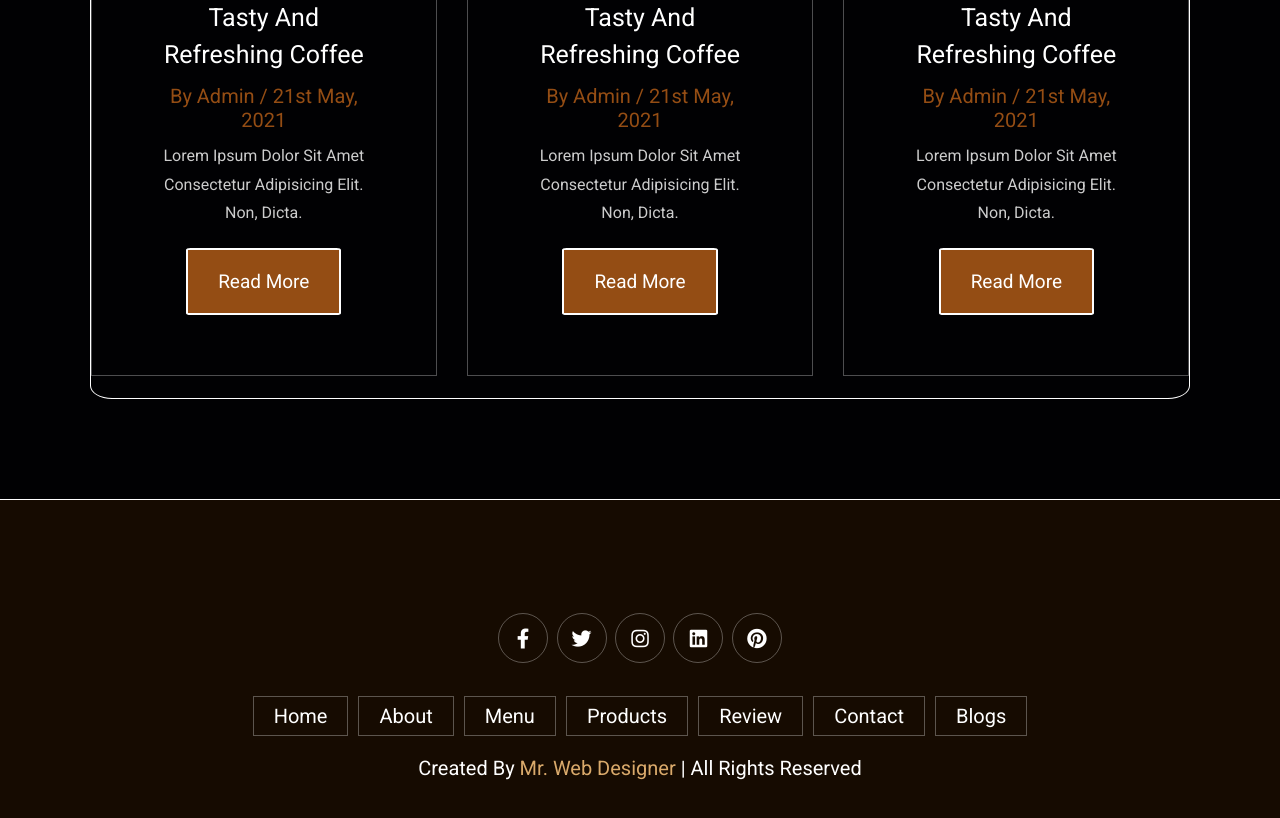
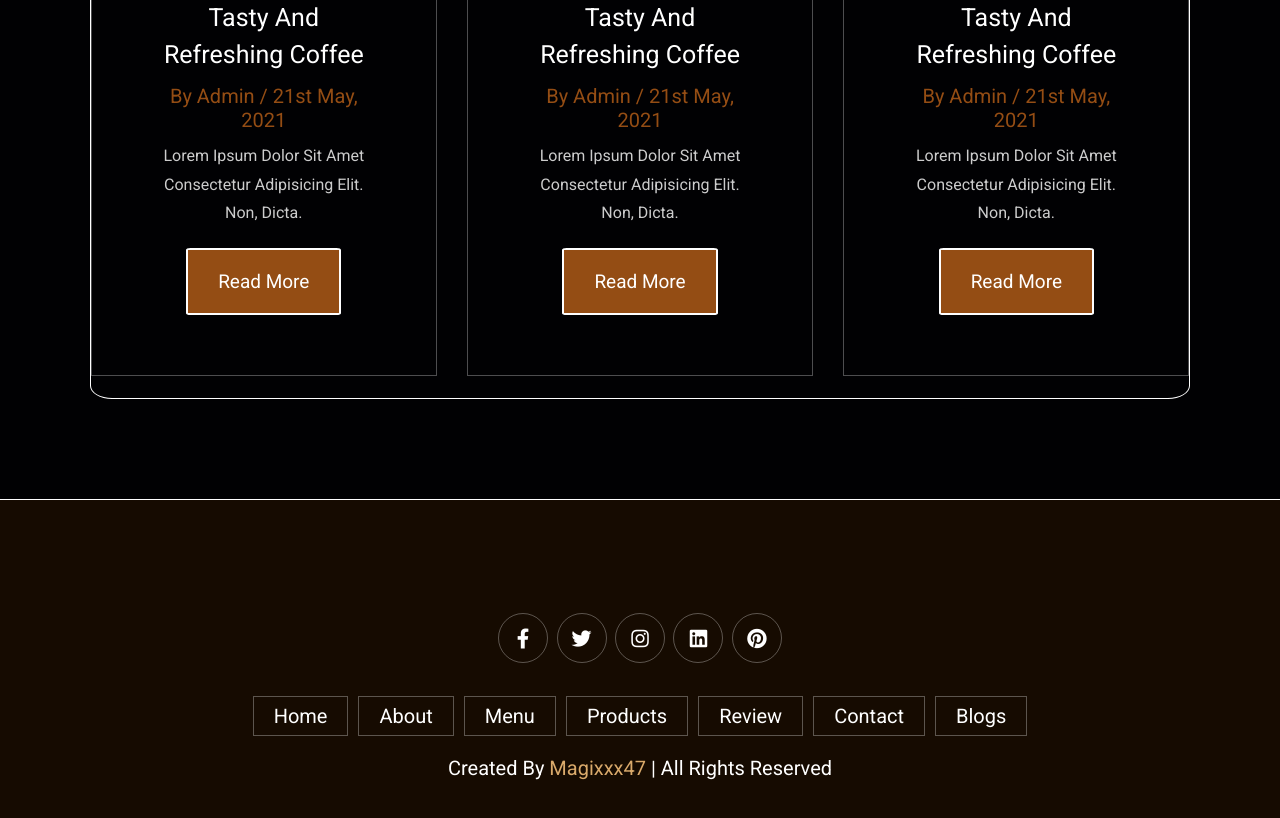
Before and after one commit to magixx47/website-template, a plain HTML site: page coffee website -update/index.html in a window 1280 px wide. Shown: the part 5321-6139 px from the top of the page. Drawn offline with nearby package versions, Linux system fonts and the light colour scheme.

Commit message:
Update index.html

```diff
--- a/coffee website -update/index.html
+++ b/coffee website -update/index.html
@@ -461,7 +461,7 @@
         <a href="#">blogs</a>
     </div>
 
-    <div class="credit">created by <span>mr. web designer</span> | all rights reserved</div>
+    <div class="credit">created by <span> magixxx47</span> | all rights reserved</div>
 
 </section>
 
```
